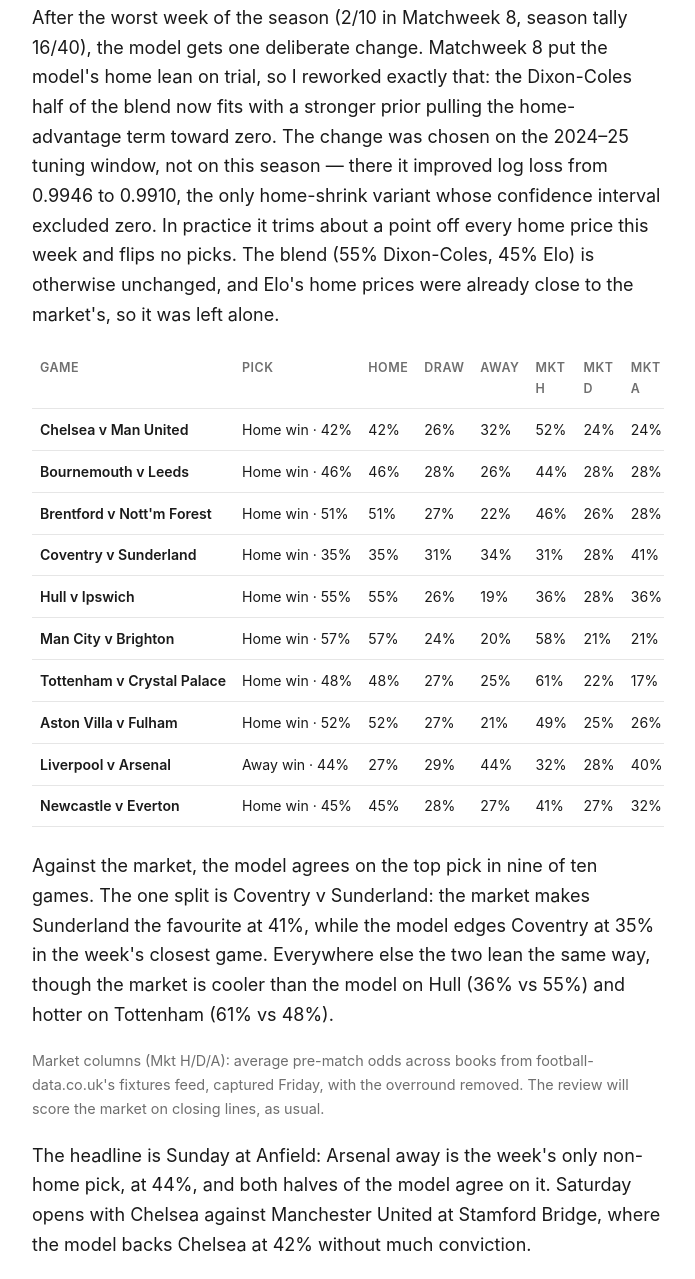
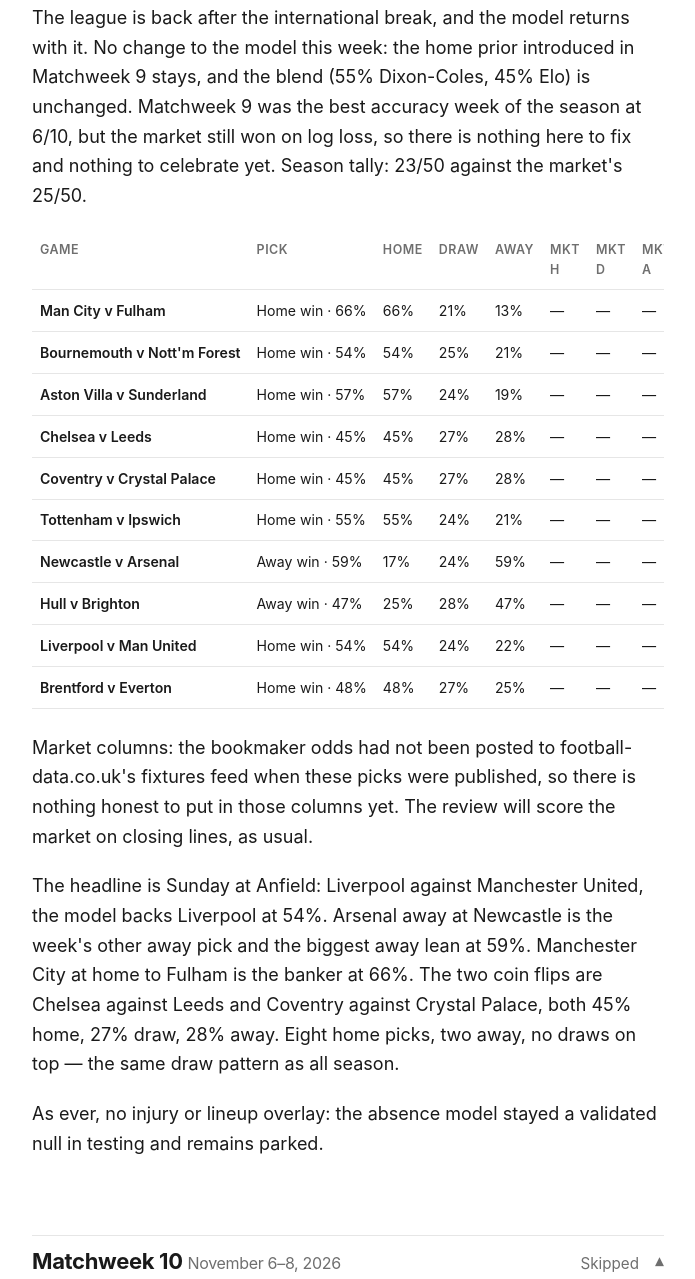
Before and after one commit to learningEngineer24/learningEngineer24.github.io, a plain HTML site: page projects/premier-league-predictor.html in a window 1280 px wide. Shown: the part 2029-3308 px from the top of the page, without its empty margins (292-987 px from the left). Drawn offline with Linux system fonts and the light colour scheme.

Commit message:
Matchweek 11 preview, Matchweek 10 skipped

```diff
--- a/projects/premier-league-predictor.html
+++ b/projects/premier-league-predictor.html
@@ -90,6 +90,142 @@
         parameter. The full-season bookmaker comparison waits for 380 games.</li>
       </ol>
 
+
+<details class="mw-details" open>
+        <summary>
+          <h2>Matchweek 11 <span class="mw-range">November 21–23, 2026</span></h2>
+          <span class="mw-score">Preview</span>
+        </summary>
+        <div class="mw-body">
+          <p>The league is back after the international break, and the model returns with it. No change to the model this week: the home prior introduced in Matchweek 9 stays, and the blend (55% Dixon-Coles, 45% Elo) is unchanged. Matchweek 9 was the best accuracy week of the season at 6/10, but the market still won on log loss, so there is nothing here to fix and nothing to celebrate yet. Season tally: 23/50 against the market's 25/50.</p>
+
+          <div class="table-scroll">
+          <table class="mw-table">
+            <thead>
+              <tr><th scope="col">Game</th><th scope="col">Pick</th><th scope="col">Home</th><th scope="col">Draw</th><th scope="col">Away</th><th scope="col">Mkt H</th><th scope="col">Mkt D</th><th scope="col">Mkt A</th></tr>
+            </thead>
+            <tbody>
+              <tr>
+                <td class="game">Man City v Fulham</td>
+                <td class="pred">Home win · 66%</td>
+                <td>66%</td>
+                <td>21%</td>
+                <td>13%</td>
+                <td>—</td>
+                <td>—</td>
+                <td>—</td>
+              </tr>
+              <tr>
+                <td class="game">Bournemouth v Nott'm Forest</td>
+                <td class="pred">Home win · 54%</td>
+                <td>54%</td>
+                <td>25%</td>
+                <td>21%</td>
+                <td>—</td>
+                <td>—</td>
+                <td>—</td>
+              </tr>
+              <tr>
+                <td class="game">Aston Villa v Sunderland</td>
+                <td class="pred">Home win · 57%</td>
+                <td>57%</td>
+                <td>24%</td>
+                <td>19%</td>
+                <td>—</td>
+                <td>—</td>
+                <td>—</td>
+              </tr>
+              <tr>
+                <td class="game">Chelsea v Leeds</td>
+                <td class="pred">Home win · 45%</td>
+                <td>45%</td>
+                <td>27%</td>
+                <td>28%</td>
+                <td>—</td>
+                <td>—</td>
+                <td>—</td>
+              </tr>
+              <tr>
+                <td class="game">Coventry v Crystal Palace</td>
+                <td class="pred">Home win · 45%</td>
+                <td>45%</td>
+                <td>27%</td>
+                <td>28%</td>
+                <td>—</td>
+                <td>—</td>
+                <td>—</td>
+              </tr>
+              <tr>
+                <td class="game">Tottenham v Ipswich</td>
+                <td class="pred">Home win · 55%</td>
+                <td>55%</td>
+                <td>24%</td>
+                <td>21%</td>
+                <td>—</td>
+                <td>—</td>
+                <td>—</td>
+              </tr>
+              <tr>
+                <td class="game">Newcastle v Arsenal</td>
+                <td class="pred">Away win · 59%</td>
+                <td>17%</td>
+                <td>24%</td>
+                <td>59%</td>
+                <td>—</td>
+                <td>—</td>
+                <td>—</td>
+              </tr>
+              <tr>
+                <td class="game">Hull v Brighton</td>
+                <td class="pred">Away win · 47%</td>
+                <td>25%</td>
+                <td>28%</td>
+                <td>47%</td>
+                <td>—</td>
+                <td>—</td>
+                <td>—</td>
+              </tr>
+              <tr>
+                <td class="game">Liverpool v Man United</td>
+                <td class="pred">Home win · 54%</td>
+                <td>54%</td>
+                <td>24%</td>
+                <td>22%</td>
+                <td>—</td>
+                <td>—</td>
+                <td>—</td>
+              </tr>
+              <tr>
+                <td class="game">Brentford v Everton</td>
+                <td class="pred">Home win · 48%</td>
+                <td>48%</td>
+                <td>27%</td>
+                <td>25%</td>
+                <td>—</td>
+                <td>—</td>
+                <td>—</td>
+              </tr>
+            </tbody>
+          </table>
+          </div>
+
+          <p>Market columns: the bookmaker odds had not been posted to football-data.co.uk's fixtures feed when these picks were published, so there is nothing honest to put in those columns yet. The review will score the market on closing lines, as usual.</p>
+
+          <p>The headline is Sunday at Anfield: Liverpool against Manchester United, the model backs Liverpool at 54%. Arsenal away at Newcastle is the week's other away pick and the biggest away lean at 59%. Manchester City at home to Fulham is the banker at 66%. The two coin flips are Chelsea against Leeds and Coventry against Crystal Palace, both 45% home, 27% draw, 28% away. Eight home picks, two away, no draws on top — the same draw pattern as all season.</p>
+
+          <p>As ever, no injury or lineup overlay: the absence model stayed a validated null in testing and remains parked.</p>
+        </div>
+</details>
+
+<details class="mw-details" open>
+        <summary>
+          <h2>Matchweek 10 <span class="mw-range">November 6–8, 2026</span></h2>
+          <span class="mw-score">Skipped</span>
+        </summary>
+        <div class="mw-body">
+          <p>No predictions were published for Matchweek 10. A timing issue meant the run didn't happen before the games kicked off, so there are no picks and no score to report. The season tally stays at 23/50, and the lesson is to run earlier next time.</p>
+        </div>
+</details>
 
 <details class="mw-details" open>
         <summary>
```
